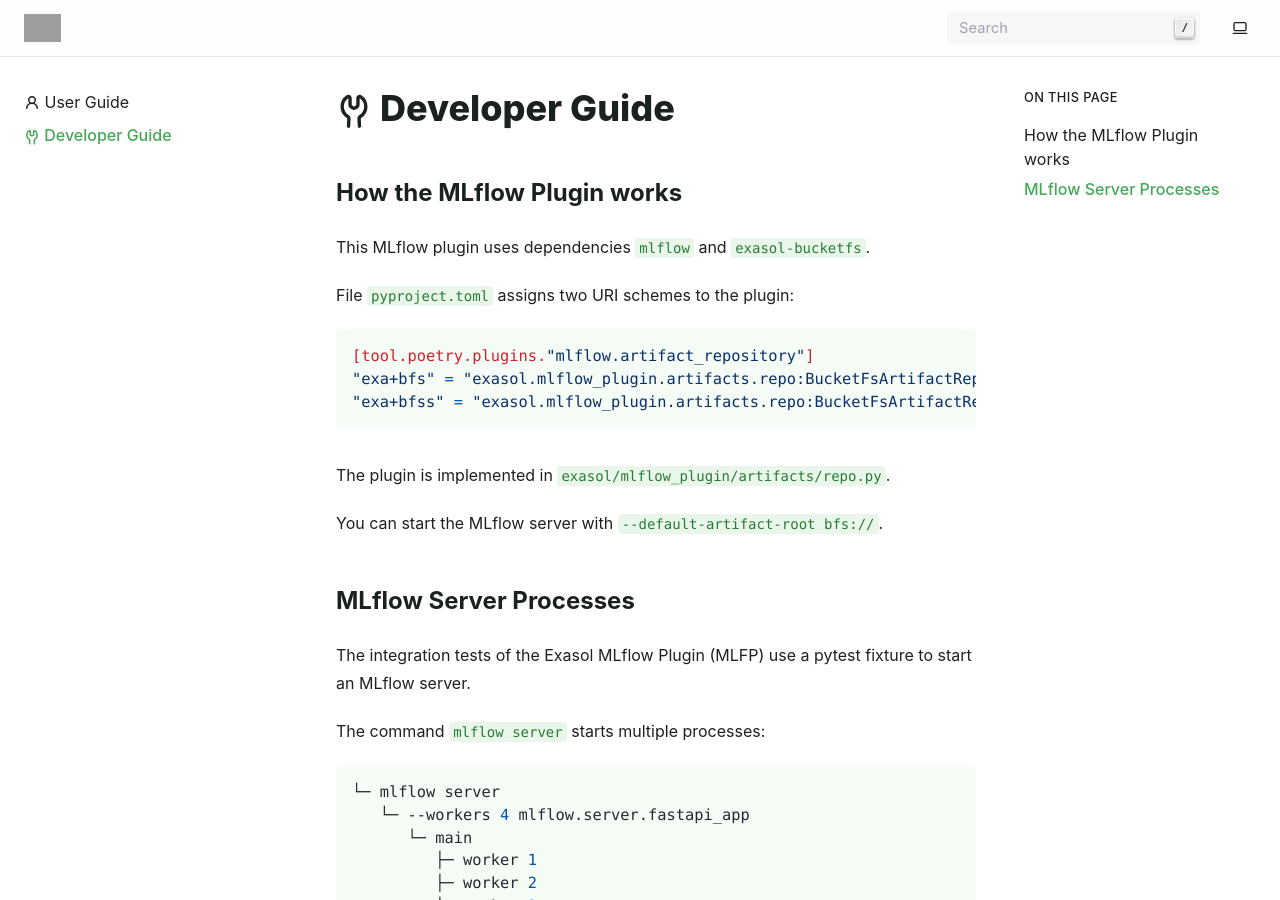
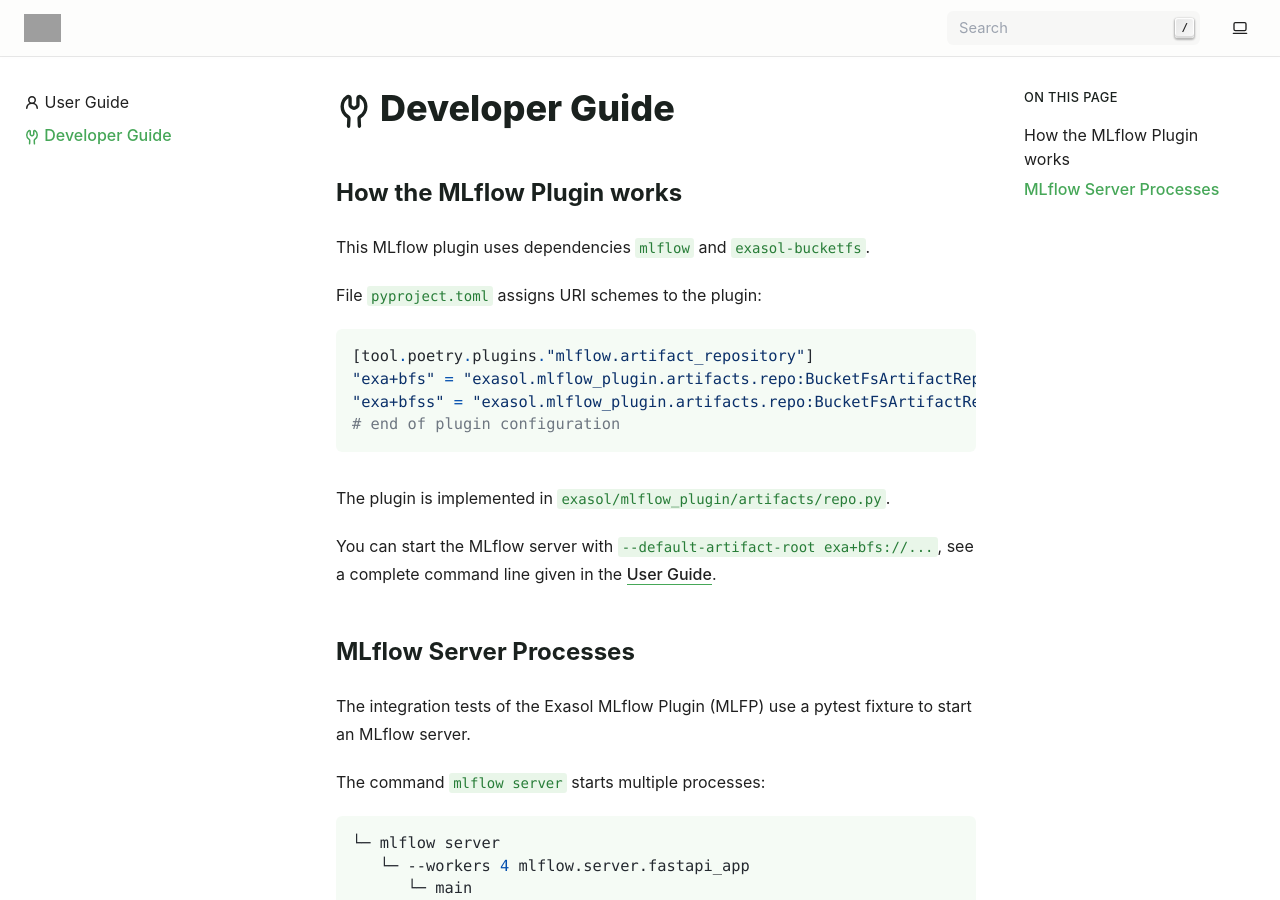
Before and after one commit to exasol/mlflow-plugin, a Sphinx documentation site: the page built from doc/developer_guide.rst, in a window 1280 px wide and 900 px high. Built offline with Sphinx 7.4.7, drawn with Linux system fonts in a browser that asks for light colours; pages that are not in the unit, such as notebooks, are missing from menus; grey boxes are pictures that could not be loaded.

Commit message:
Fixed review findings (2)

```diff
--- a/doc/developer_guide.rst
+++ b/doc/developer_guide.rst
@@ -8,17 +8,19 @@
 
 This MLflow plugin uses dependencies ``mlflow`` and ``exasol-bucketfs``.
 
-File ``pyproject.toml`` assigns two URI schemes to the plugin:
+File ``pyproject.toml`` assigns URI schemes to the plugin:
 
-.. code-block:: toml
-
-   [tool.poetry.plugins."mlflow.artifact_repository"]
-   "exa+bfs" = "exasol.mlflow_plugin.artifacts.repo:BucketFsArtifactRepo"
-   "exa+bfss" = "exasol.mlflow_plugin.artifacts.repo:BucketFsArtifactRepo"
+.. literalinclude:: ../pyproject.toml
+  :language: python
+  :start-at: [tool.poetry.plugins."mlflow.artifact_repository"]
+  :end-at: # end of plugin configuration
 
 The plugin is implemented in ``exasol/mlflow_plugin/artifacts/repo.py``.
 
-You can start the MLflow server with ``--default-artifact-root bfs://``.
+You can start the MLflow server with ``--default-artifact-root
+exa+bfs://...``, see a complete command line given in the :ref:`User Guide
+<starting the mlflow server>`.
+
 
 MLflow Server Processes
 -----------------------
--- a/doc/user_guide.rst
+++ b/doc/user_guide.rst
@@ -34,6 +34,8 @@
 .. note::
 
     MLflow will be installed as well, as it is a required dependency for the plugin.
+
+.. _starting the MLflow server:
 
 Using the BucketFS Artifact Store
 ---------------------------------
--- a/pyproject.toml
+++ b/pyproject.toml
@@ -24,7 +24,7 @@
 [tool.poetry.plugins."mlflow.artifact_repository"]
 "exa+bfs" = "exasol.mlflow_plugin.artifacts.repo:BucketFsArtifactRepo"
 "exa+bfss" = "exasol.mlflow_plugin.artifacts.repo:BucketFsArtifactRepo"
-
+# end of plugin configuration
 
 [tool.poetry.group.dev.dependencies]
 exasol-toolbox = ">=4.0.1, <5"
```
